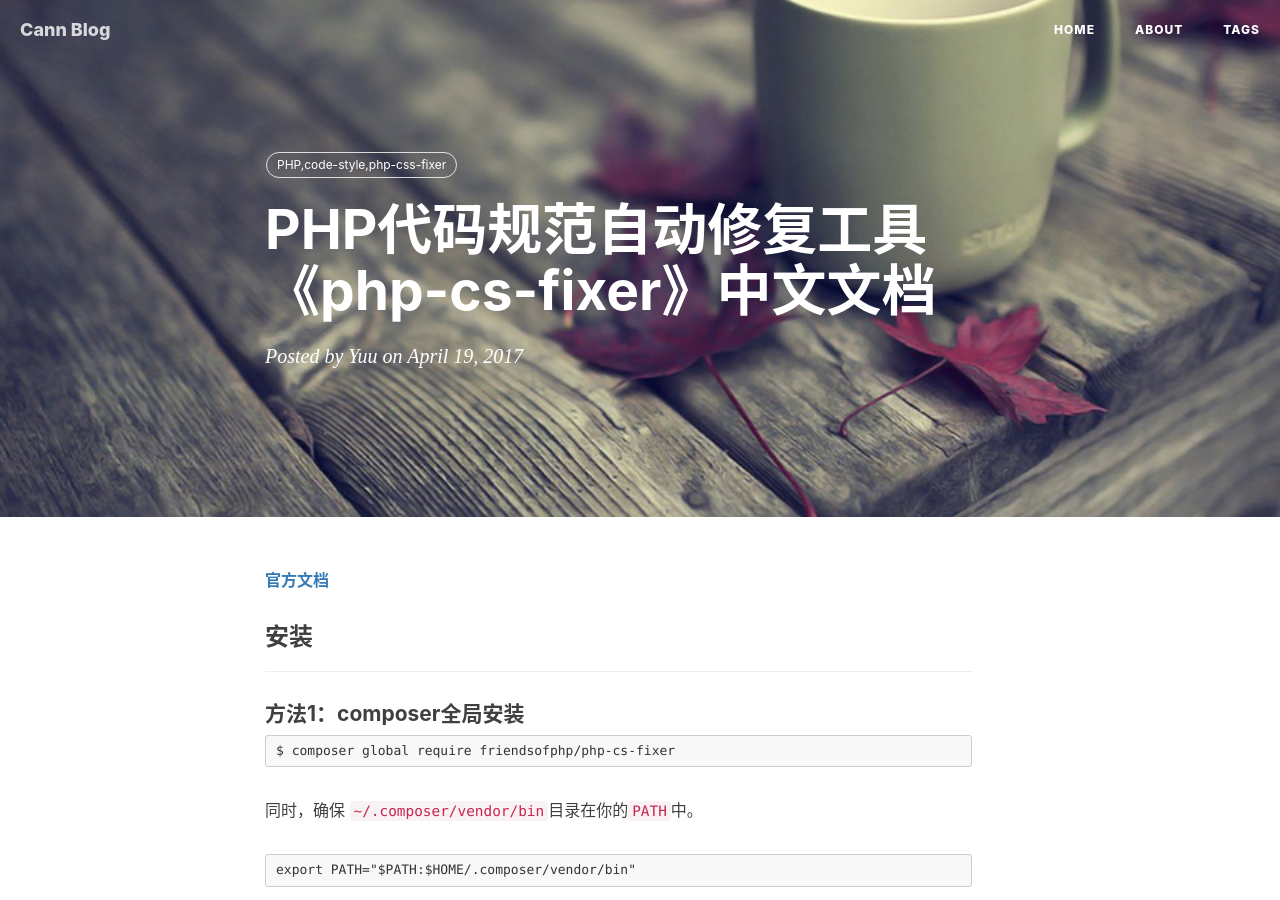
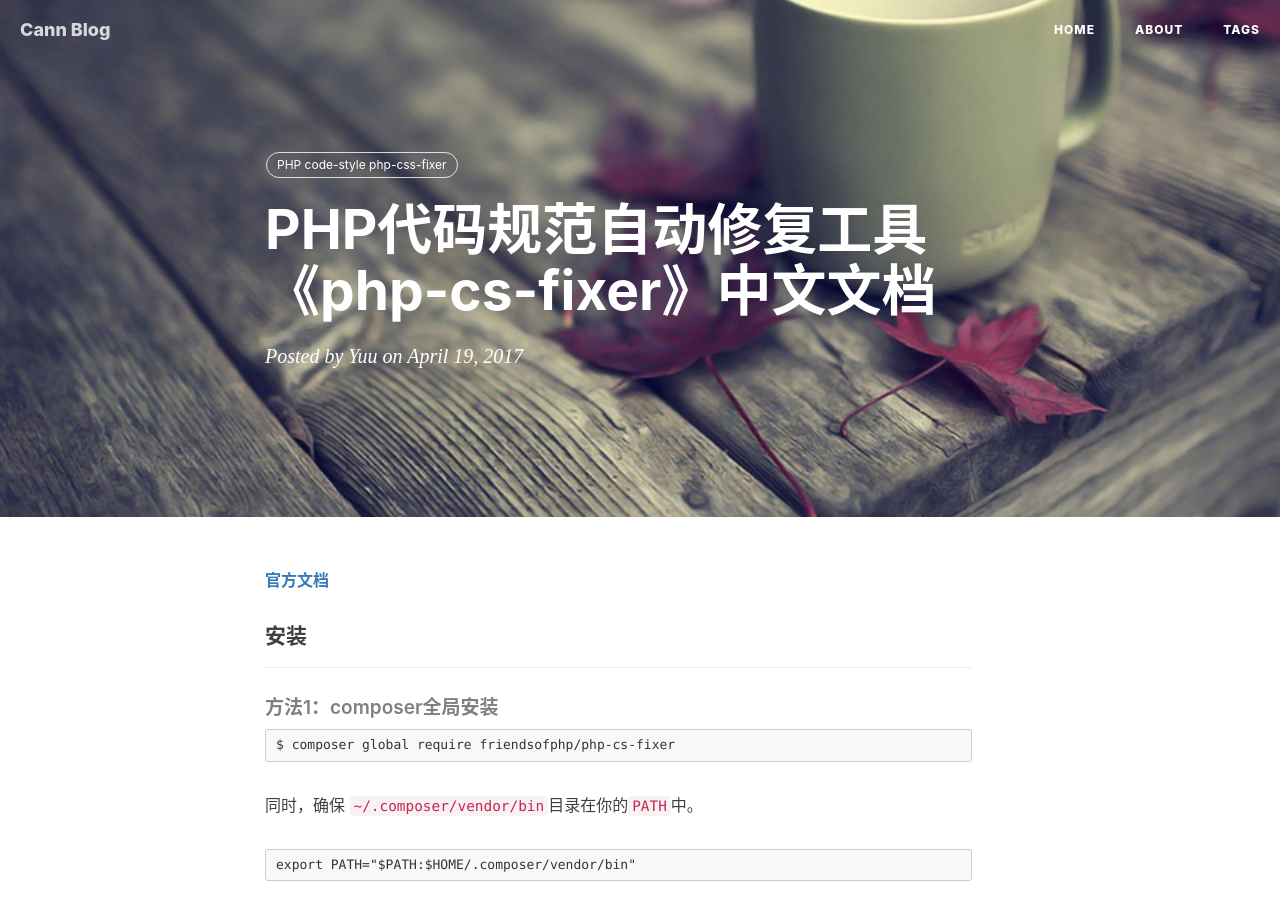
Before and after one commit to cnny/cnny.github.io, a Jekyll site: the page built from _posts/2017-04-19-php-cs-fixer.md, in a window 1280 px wide and 900 px high. Built offline with Jekyll 4.4.1, drawn with Linux system fonts in a browser that asks for light colours; nearby versions of some CDN libraries; comment, search, counter and statistics services are not loaded.

```diff
--- a/_posts/2017-04-19-php-cs-fixer.md
+++ b/_posts/2017-04-19-php-cs-fixer.md
@@ -6,16 +6,16 @@ date:       2017-04-19 17:45:00
 author:     "Yuu"
 header-img: "img/post-php-cs-fixer.jpg"
 tags:
-    - PHP,code-style,php-css-fixer
+    - PHP code-style php-css-fixer
 ---
 
 **[官方文档](https://github.com/FriendsOfPHP/PHP-CS-Fixer)**
 
-### 安装
+#### 安装
 
 ---
 
-#### 方法1：composer全局安装
+##### 方法1：composer全局安装
 
     $ composer global require friendsofphp/php-cs-fixer
 
@@ -23,27 +23,27 @@ tags:
 
     export PATH="$PATH:$HOME/.composer/vendor/bin"
 
-#### 方法2：phar程序安装
+##### 方法2：phar程序安装
 
 >下载最新稳定版本
 
     $ wget http://cs.sensiolabs.org/download/php-cs-fixer-v2.phar -O php-cs-fixer
 
-### 使用
+#### 使用
 
 ---
 
-#### Composer安装
+##### Composer安装
 
     $ php-cs-fixer fix /path/to/dir
     $ php-cs-fixer fix /path/to/file
 
-#### Phar程序安装
+##### Phar程序安装
 
     $ php php-cs-fixer.phar fix /path/to/dir
     $ php php-cs-fixer.phar fix /path/to/file
 
-#### 参数
+##### 参数
 
 **`--rules`** :
 
```
